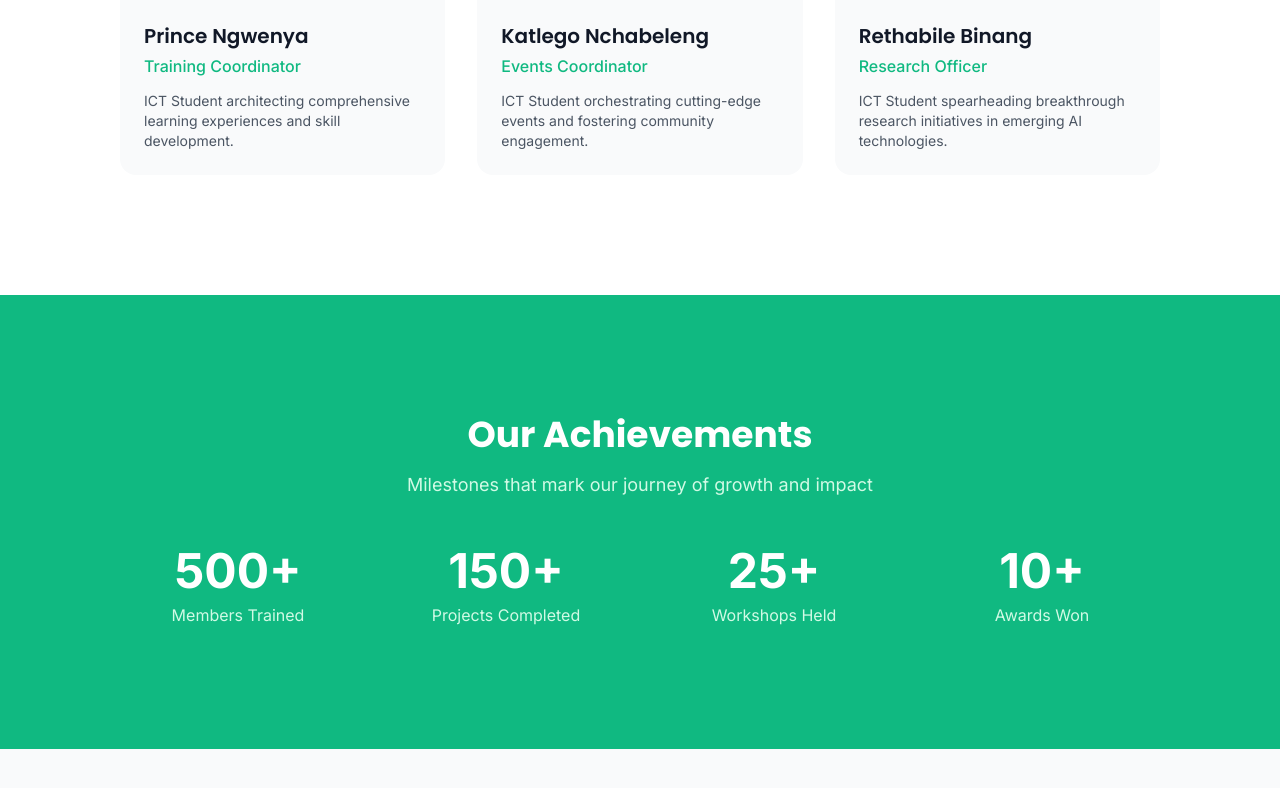
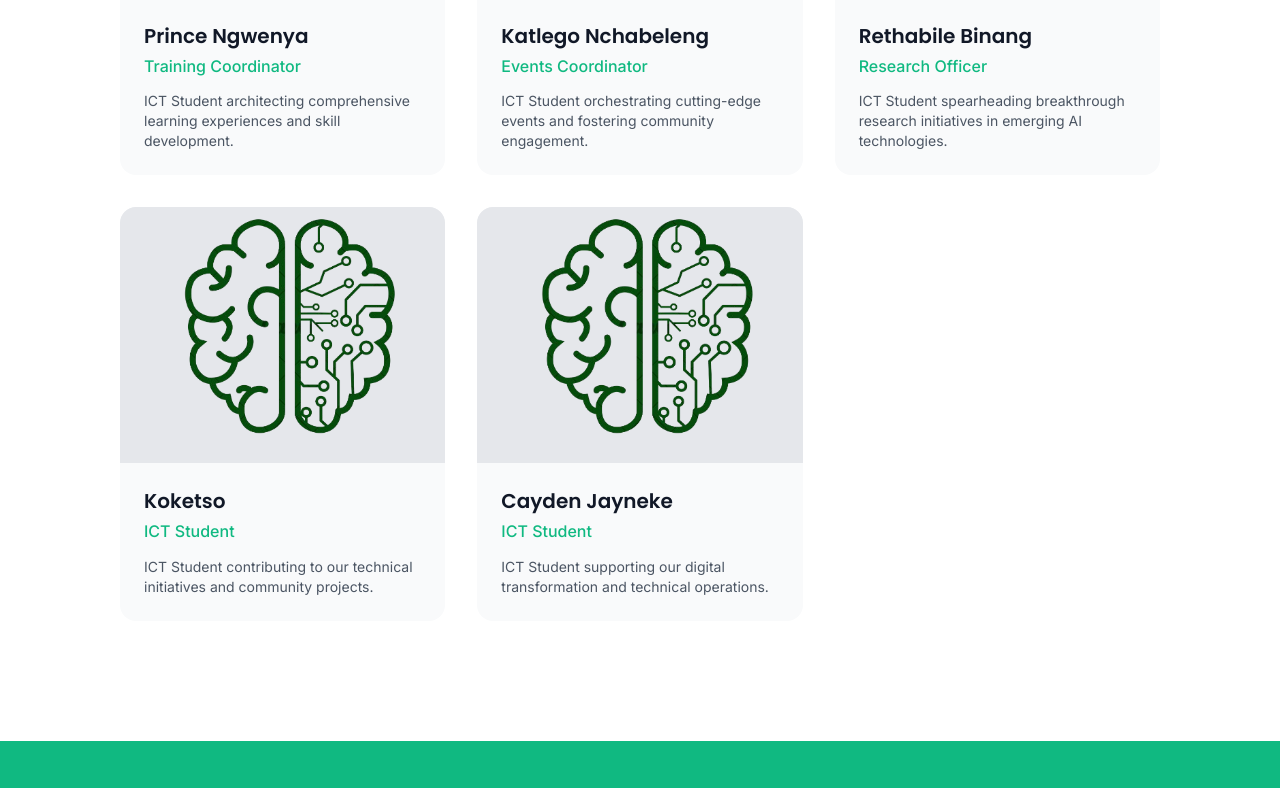
Before and after one commit to mhl3ngiprince/circuit-breakers, a React (Vite) app in the folder app/: page /#/about in a window 1280 px wide. Shown: the part 3463-4251 px from the top of the page. Built offline with nearby package versions, Linux system fonts and the light colour scheme.

Commit message:
Update pages/About.tsx with imported images and add new members

```diff
--- a/app/src/pages/About.tsx
+++ b/app/src/pages/About.tsx
@@ -2,6 +2,11 @@ import { useEffect } from 'react';
 import { Target, Eye, Heart, Zap } from 'lucide-react';
 import robot from '../assets/images/robot.png';
 import abt_robo from '../assets/images/abt_robo.png';
+import logo from '../assets/images/logo.png';
+import zweli from '../assets/images/zweli.jpg';
+import vannessa from '../assets/images/vannessa.jpg';
+import prince from '../assets/images/prince.jpg';
+import emmanuel from '../assets/images/Emmanuel.jpg';
 
 const About = () => {
   useEffect(() => {
@@ -13,37 +18,49 @@ const About = () => {
       name: 'Awande Gumbi',
       role: 'President',
       description: 'Biological Science Student leading our club\'s vision for interdisciplinary AI applications.',
-      image: '/logo.png',
+      image: logo,
     },
     {
       name: 'Zwelie Langeni',
       role: 'Vice President',
       description: 'Computer Science Student driving technical excellence and algorithmic innovation.',
-      image: '/zweli.jpg',
+      image: zweli,
     },
     {
       name: 'Vennesa Skosana',
       role: 'Secretary',
       description: 'ICT Student ensuring seamless communication and organizational excellence.',
-      image: '/vannessa.jpg',
+      image: vannessa,
     },
     {
       name: 'Prince Ngwenya',
       role: 'Training Coordinator',
       description: 'ICT Student architecting comprehensive learning experiences and skill development.',
-      image: '/prince.jpg',
+      image: prince,
     },
     {
       name: 'Katlego Nchabeleng',
       role: 'Events Coordinator',
       description: 'ICT Student orchestrating cutting-edge events and fostering community engagement.',
-      image: '/Emmanuel.jpg',
+      image: emmanuel,
     },
     {
       name: 'Rethabile Binang',
       role: 'Research Officer',
       description: 'ICT Student spearheading breakthrough research initiatives in emerging AI technologies.',
-      image: '/logo.png',
+      image: logo,
+    },
+    {
+      name: 'Koketso',
+      role: 'ICT Student',
+      description: 'ICT Student contributing to our technical initiatives and community projects.',
+      image: logo,
+    },
+    {
+      name: 'Cayden Jayneke',
+      role: 'ICT Student',
+      description: 'ICT Student supporting our digital transformation and technical operations.',
+      image: logo,
     },
   ];
 
```
